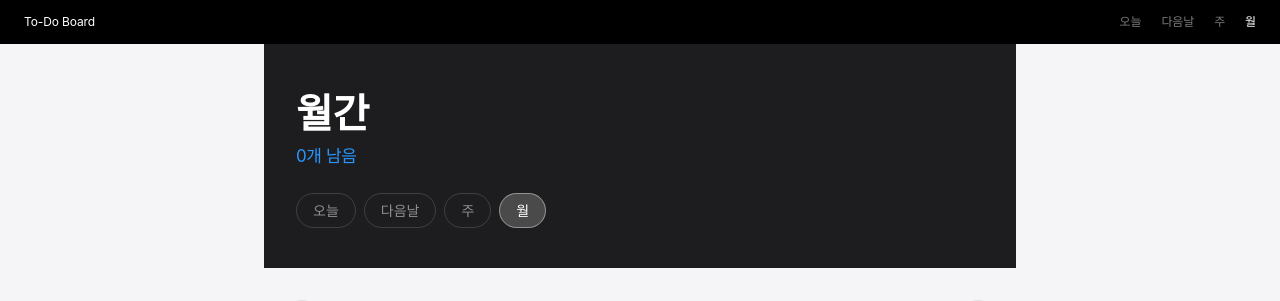
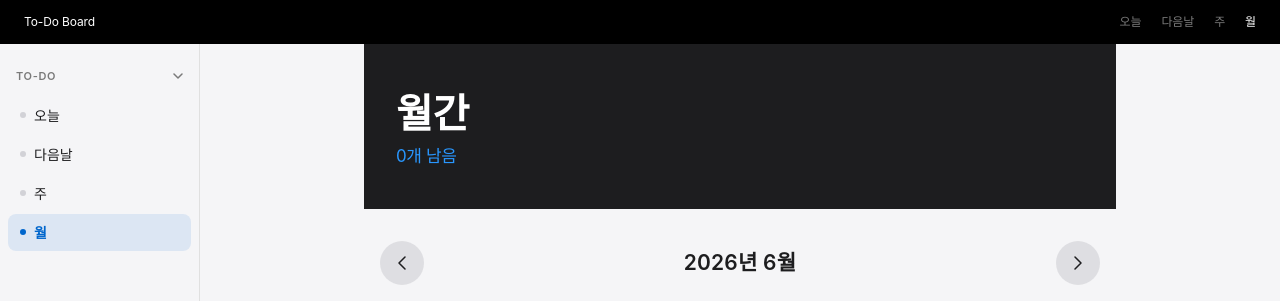
Before and after one commit to jhcho9760/todo-app, a Next.js app: page / in a window 1280 px wide. Shown: the top 301 px of the page. Built offline with nearby package versions, Linux system fonts and the light colour scheme; no server answers; the database is empty.

Commit message:
feat: add left sidebar with To-Do section and sub-menu

```diff
--- a/app/layout.tsx
+++ b/app/layout.tsx
@@ -1,6 +1,7 @@
 import type { Metadata } from 'next'
 import { Suspense } from 'react'
 import NavBar from '@/components/NavBar'
+import Sidebar from '@/components/Sidebar'
 import './globals.css'
 
 export const metadata: Metadata = {
@@ -22,7 +23,12 @@ export default function RootLayout({ children }: { children: React.ReactNode })
         }>
           <NavBar />
         </Suspense>
-        {children}
+        <div className="flex">
+          <Suspense fallback={<aside style={{ width: '200px', flexShrink: 0 }} />}>
+            <Sidebar />
+          </Suspense>
+          <div className="flex-1 min-w-0">{children}</div>
+        </div>
       </body>
     </html>
   )
--- a/components/HomeContent.tsx
+++ b/components/HomeContent.tsx
@@ -2,19 +2,11 @@
 
 import { useState, useEffect, useCallback } from 'react'
 import { useSearchParams, useRouter } from 'next/navigation'
-import Link from 'next/link'
 import { Todo, CreateTodoInput, UpdateTodoInput } from '@/types/todo'
 import { toDateStr } from '@/lib/calendar'
 import CalendarMonthView from '@/components/CalendarMonthView'
 import CalendarWeekView from '@/components/CalendarWeekView'
 import CalendarDayView from '@/components/CalendarDayView'
-
-const VIEW_TABS = [
-  { label: '오늘', view: 'today' },
-  { label: '다음날', view: 'tomorrow' },
-  { label: '주', view: 'week' },
-  { label: '월', view: 'month' },
-]
 
 type View = 'month' | 'week' | 'today' | 'tomorrow'
 
@@ -144,26 +136,6 @@ export default function HomeContent() {
         >
           {todos.filter((t) => !t.completed).length}개 남음
         </p>
-
-        {/* 뷰 탭 */}
-        <div className="flex gap-2 mt-6">
-          {VIEW_TABS.map(({ label, view: v }) => (
-            <Link
-              key={v}
-              href={`/?view=${v}`}
-              className="px-4 py-1.5 rounded-full font-normal transition-colors"
-              style={{
-                fontSize: '14px',
-                color: view === v ? '#ffffff' : 'rgba(255,255,255,0.5)',
-                backgroundColor: view === v ? 'rgba(255,255,255,0.2)' : 'transparent',
-                border: '1px solid',
-                borderColor: view === v ? 'rgba(255,255,255,0.4)' : 'rgba(255,255,255,0.15)',
-              }}
-            >
-              {label}
-            </Link>
-          ))}
-        </div>
       </div>
 
       {view === 'month' && (
--- a/components/Sidebar.tsx
+++ b/components/Sidebar.tsx
@@ -2,8 +2,9 @@
 
 import Link from 'next/link'
 import { useSearchParams } from 'next/navigation'
+import { useState } from 'react'
 
-const NAV_ITEMS = [
+const SUB_ITEMS = [
   { label: '오늘', view: 'today' },
   { label: '다음날', view: 'tomorrow' },
   { label: '주', view: 'week' },
@@ -13,32 +14,63 @@ const NAV_ITEMS = [
 export default function Sidebar() {
   const searchParams = useSearchParams()
   const currentView = searchParams.get('view') ?? 'month'
+  const [open, setOpen] = useState(true)
 
   return (
     <aside
-      className="sticky top-[44px] h-[calc(100vh-44px)] flex-shrink-0 pt-6 px-3"
-      style={{ width: '180px', backgroundColor: '#f5f5f7', borderRight: '1px solid #e0e0e0' }}
+      className="sticky top-[44px] h-[calc(100vh-44px)] flex-shrink-0 overflow-y-auto pt-4 pb-8"
+      style={{ width: '200px', backgroundColor: '#f5f5f7', borderRight: '1px solid #e0e0e0' }}
     >
-      <nav className="flex flex-col gap-1">
-        {NAV_ITEMS.map(({ label, view }) => {
+      {/* To-Do 섹션 헤더 */}
+      <button
+        onClick={() => setOpen(!open)}
+        className="w-full flex items-center justify-between px-4 py-2 group"
+      >
+        <span
+          className="font-semibold tracking-wide uppercase"
+          style={{ fontSize: '11px', color: '#7a7a7a', letterSpacing: '0.06em' }}
+        >
+          To-Do
+        </span>
+        <svg
+          width="10" height="6" viewBox="0 0 10 6" fill="none"
+          style={{
+            transform: open ? 'rotate(0deg)' : 'rotate(-90deg)',
+            transition: 'transform 0.2s',
+            color: '#7a7a7a',
+          }}
+        >
+          <path d="M1 1L5 5L9 1" stroke="currentColor" strokeWidth="1.5" strokeLinecap="round" strokeLinejoin="round" />
+        </svg>
+      </button>
+
+      {/* 서브메뉴 */}
+      {open && (
+        <nav className="mt-1 flex flex-col gap-0.5 px-2">
+          {SUB_ITEMS.map(({ label, view }) => {
             const active = currentView === view
             return (
               <Link
                 key={view}
                 href={`/?view=${view}`}
-              className="flex items-center px-3 py-2 rounded-[10px] transition-colors"
+                className="flex items-center gap-2 px-3 py-2 rounded-[8px] transition-colors"
                 style={{
-                fontSize: '15px',
+                  fontSize: '14px',
                   fontWeight: active ? 600 : 400,
                   color: active ? '#0066cc' : '#1d1d1f',
                   backgroundColor: active ? 'rgba(0,102,204,0.1)' : 'transparent',
                 }}
               >
+                <span
+                  className="w-1.5 h-1.5 rounded-full flex-shrink-0"
+                  style={{ backgroundColor: active ? '#0066cc' : '#d2d2d7' }}
+                />
                 {label}
               </Link>
             )
           })}
         </nav>
+      )}
     </aside>
   )
 }
```
Lines whose indentation alone changed are shown as unchanged.
